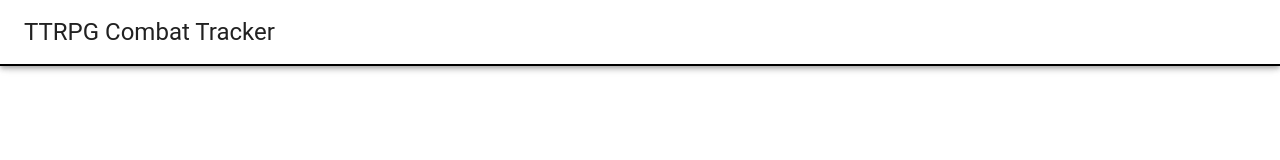
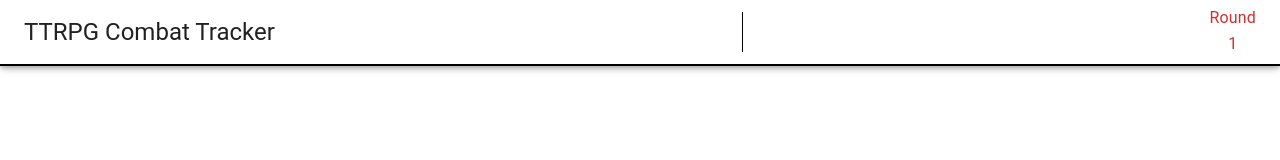
Before and after one commit to Lucobsen/encounter-tracker, a React (Create React App) app: page / in a window 1280 px wide. Shown: the top 160 px of the page. Built offline with nearby package versions, Linux system fonts and the light colour scheme.

Commit message:
added rounds to top bar

```diff
--- a/src/App.tsx
+++ b/src/App.tsx
@@ -99,7 +99,7 @@ const App = () => {
   return (
     <ThemeProvider theme={mainTheme}>
       <SnackbarProvider maxSnack={2} autoHideDuration={3000}>
-        <NavBar />
+        <NavBar round={combatRound.round} />
         <Container sx={{ px: 2, pt: 9, pb: 8 }}>
           <List disablePadding>
             {creatureList.map((creature) => (
--- a/src/components/NavBar.tsx
+++ b/src/components/NavBar.tsx
@@ -1,10 +1,14 @@
-import { useTheme } from "@mui/material";
+import { Divider, Stack, useTheme } from "@mui/material";
 import AppBar from "@mui/material/AppBar";
 import Box from "@mui/material/Box";
 import Toolbar from "@mui/material/Toolbar";
 import Typography from "@mui/material/Typography";
 
-export const NavBar = () => {
+interface INavBar {
+  round: number;
+}
+
+export const NavBar = ({ round }: INavBar) => {
   const { palette } = useTheme();
 
   return (
@@ -20,10 +24,26 @@ export const NavBar = () => {
       >
         <Toolbar
           sx={{
+            justifyContent: "space-between",
             backgroundColor: palette.mode === "light" ? "#fff" : "#121212",
           }}
         >
           <Typography variant="h5">TTRPG Combat Tracker</Typography>
+          <Divider
+            orientation="vertical"
+            sx={{
+              height: "40px",
+              borderColor: palette.mode === "light" ? "#000" : "#fff",
+            }}
+          />
+          <Stack alignItems="center">
+            <Typography color={palette.error.main} variant="body1">
+              Round
+            </Typography>
+            <Typography color={palette.error.main} variant="subtitle1">
+              {round}
+            </Typography>
+          </Stack>
         </Toolbar>
       </AppBar>
     </Box>
```
